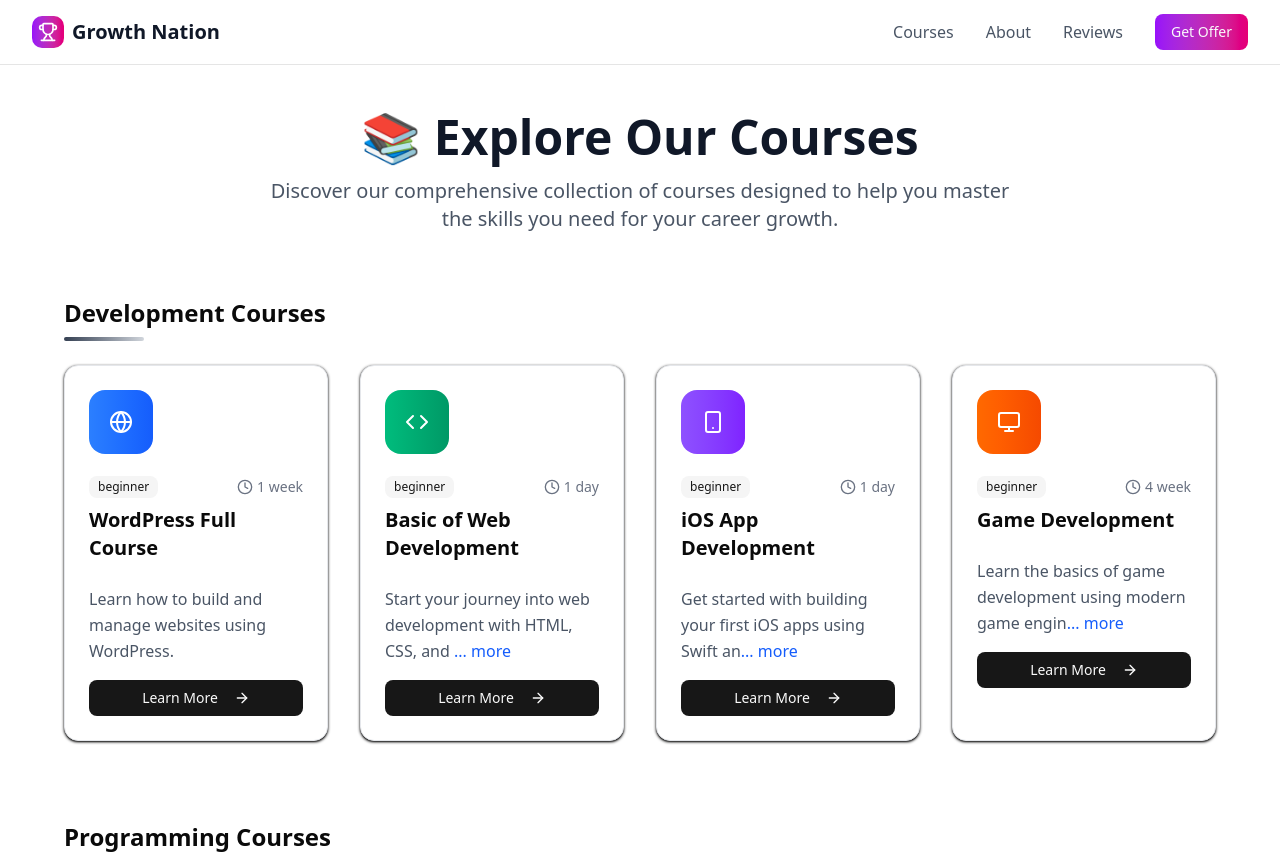
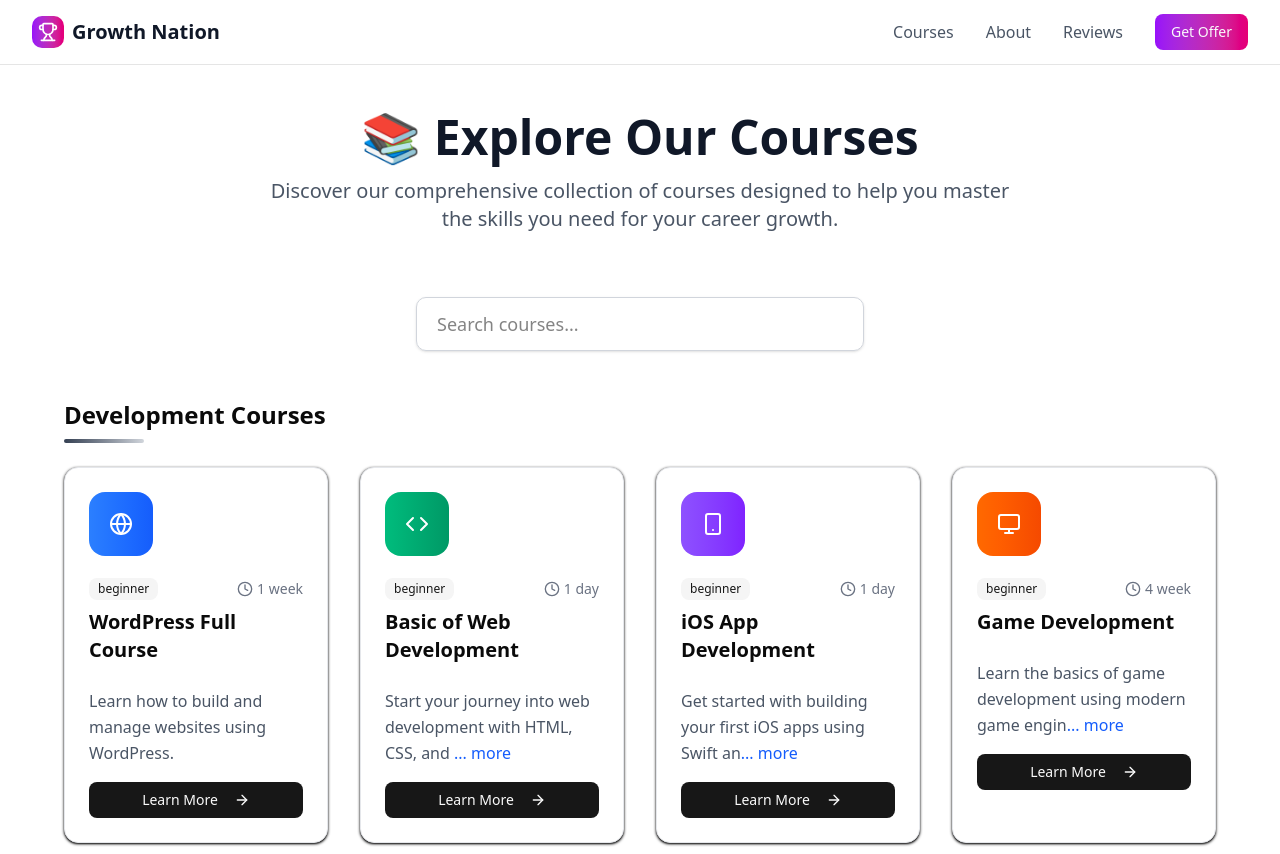
Before and after one commit to chirag-singh-07/Client-Krishna-growth-nations, a Next.js app: page /courses in a window 1280 px wide. Shown: the top 854 px of the page. Built offline with nearby package versions, Linux system fonts and the light colour scheme.

Commit message:
feat(courses): add search bar to filter courses by title and description

```diff
--- a/app/courses/page.tsx
+++ b/app/courses/page.tsx
@@ -12,7 +12,7 @@ import {
 import { CoursesData } from "@/data/CoursesData";
 import { ArrowRight, Clock } from "lucide-react";
 import Link from "next/link";
-import React, { useEffect } from "react";
+import React, { useEffect, useState } from "react";
 
 const categoryName = [
   "Development Courses",
@@ -30,7 +30,7 @@ const categoryName = [
 ];
 
 const CoursesPage = () => {
-
+  const [search, setSearch] = useState("");
 
   useEffect(() => {
     try {
@@ -92,7 +92,7 @@ const CoursesPage = () => {
     <>
       <div className="min-h-screen ">
         <div className="max-w-9xl mx-auto py-12 px-4 sm:px-6 lg:px-8">
-          {/* Main hading  */}
+          {/* Main heading  */}
           <div className="text-center mb-16">
             <h1 className="text-4xl md:text-5xl font-bold text-gray-900 dark:text-white mb-4">
               📚 Explore Our Courses
@@ -103,14 +103,30 @@ const CoursesPage = () => {
             </p>
           </div>
 
+          {/* Search Bar */}
+          <div className="flex justify-center mb-12">
+            <input
+              type="text"
+              value={search}
+              onChange={e => setSearch(e.target.value)}
+              placeholder="Search courses..."
+              className="w-full max-w-md px-5 py-3 rounded-lg border border-gray-300 focus:outline-none focus:ring-2 focus:ring-purple-400 text-lg shadow-sm"
+            />
+          </div>
+
           <div className="space-y-12 px-4 sm:px-6 lg:px-8 mb-24 ">
             {categoryName.map((categoryTitle) => {
               // Derive raw category value from display name
               const rawCategory = categoryTitle.replace(" Courses", "");
 
-              // Filter courses for this category
+              // Filter courses for this category, and apply search filter
               const filteredCourses = CoursesData.filter(
-                (course) => course.category === rawCategory
+                (course) =>
+                  course.category === rawCategory &&
+                  (
+                    course.title.toLowerCase().includes(search.toLowerCase()) ||
+                    course.smallDescription.toLowerCase().includes(search.toLowerCase())
+                  )
               );
 
               // Skip if no course in this category
```
